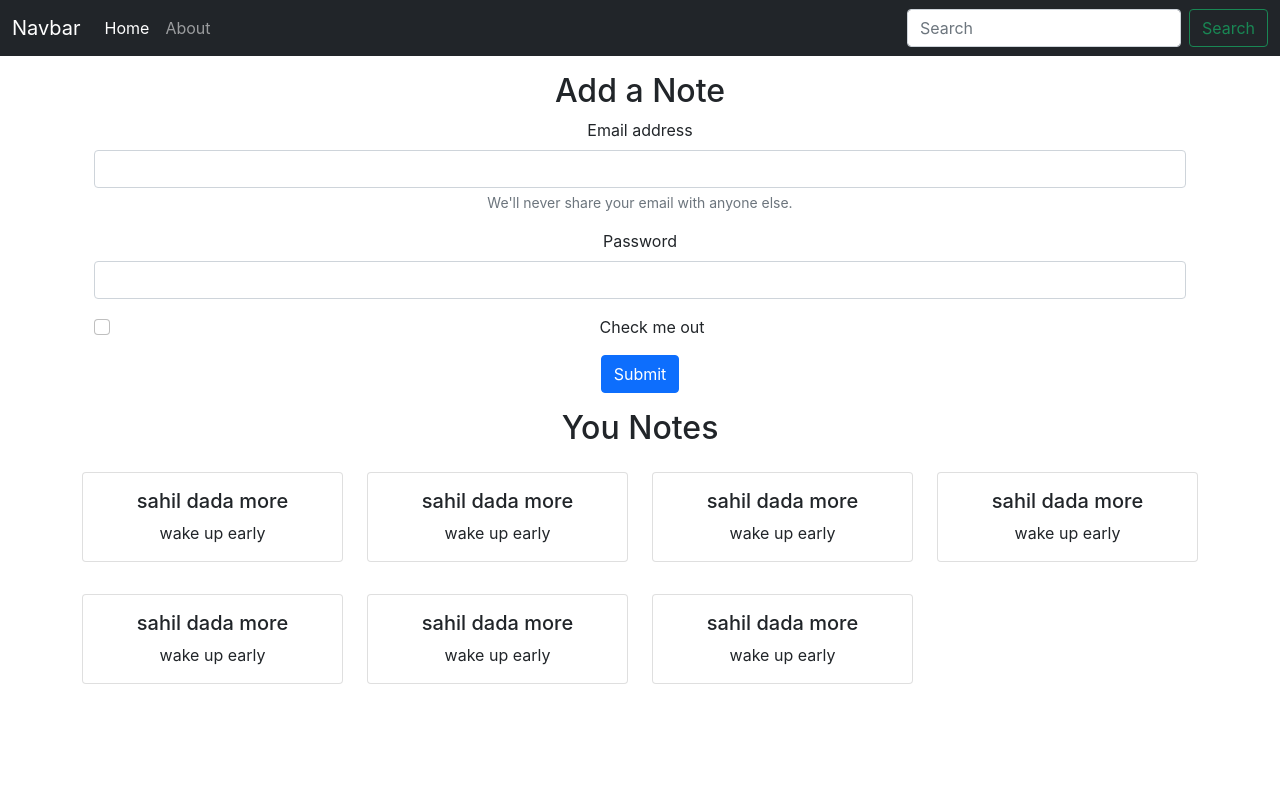
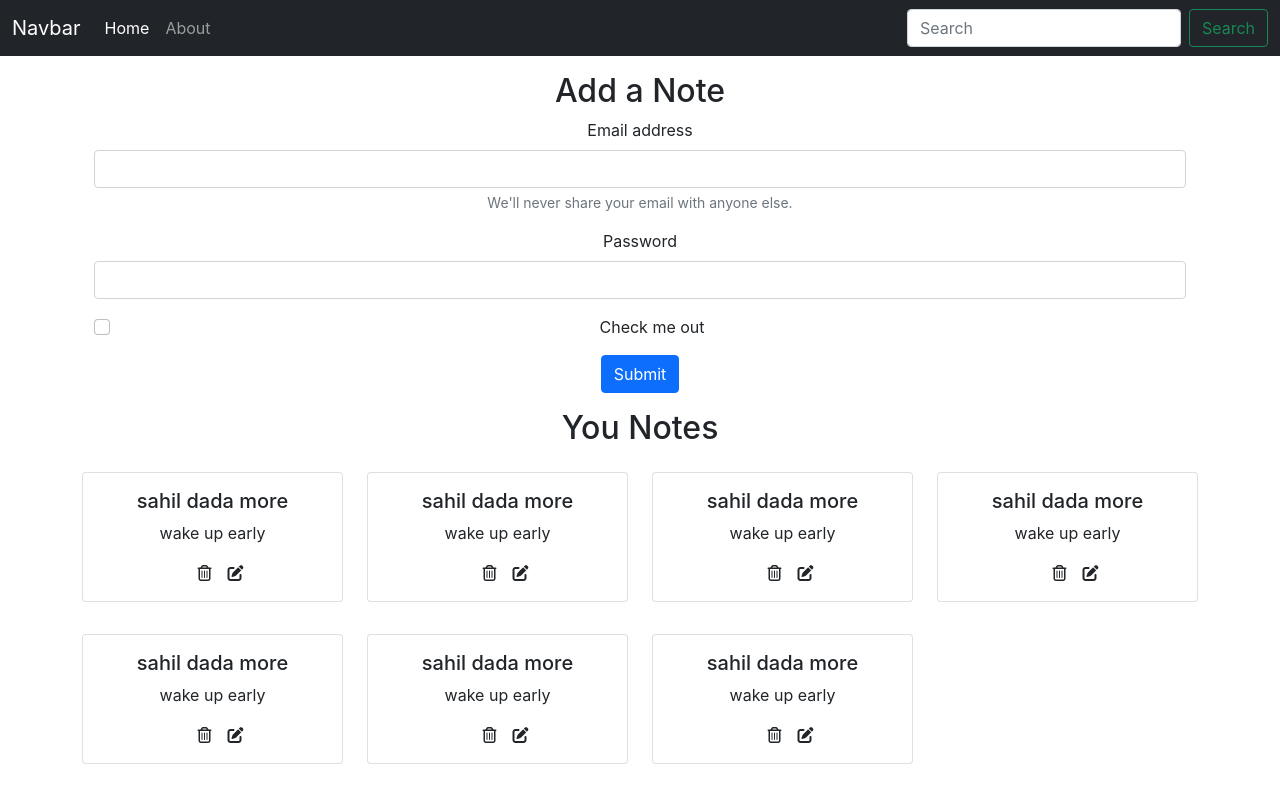
Before and after one commit to Niraj8028/iNotebook, a React (Create React App) app: page / in a window 1280 px wide. Built offline with nearby package versions, Linux system fonts and the light colour scheme.

Commit message:
icons added

```diff
--- a/public/index.html
+++ b/public/index.html
@@ -19,7 +19,7 @@
   <body>
     <noscript>You need to enable JavaScript to run this app.</noscript>
     <div id="root"></div>
-
+    <script src="https://kit.fontawesome.com/e613d43a08.js" crossorigin="anonymous"></script>
     <script src="https://cdn.jsdelivr.net/npm/bootstrap@5.0.2/dist/js/bootstrap.bundle.min.js" integrity="sha384-MrcW6ZMFYlzcLA8Nl+NtUVF0sA7MsXsP1UyJoMp4YLEuNSfAP+JcXn/tWtIaxVXM" crossorigin="anonymous"></script>
 
   </body>
--- a/src/Components/Notes.js
+++ b/src/Components/Notes.js
@@ -11,7 +11,7 @@ const Notes = () => {
         <div className="row my-3">
             <h2>You Notes</h2>
             {notes.map((note)=>{
-                return <Notesitem note={note}/>
+                return <Notesitem key={note._id} note={note}/>
             })}
             </div>
     )
--- a/src/Components/Notesitem.js
+++ b/src/Components/Notesitem.js
@@ -8,8 +8,12 @@ const Noteitem = (props) => {
                 <div class ="card-body">
                 <h5 class ="card-title">{note.title}</h5>
                 <p class ="card-text">{note.description}</p>
+                <i class="far fa-trash-can mx-3"></i>
+                <i class="fa-solid fa-pen-to-square"></i>
                 </div>
+
             </div>
+
         </div>
     )
 }
--- a/src/index.css
+++ b/src/index.css
@@ -11,3 +11,6 @@ code {
   font-family: source-code-pro, Menlo, Monaco, Consolas, 'Courier New',
     monospace;
 }
+i{
+  cursor: pointer;
+}
```
